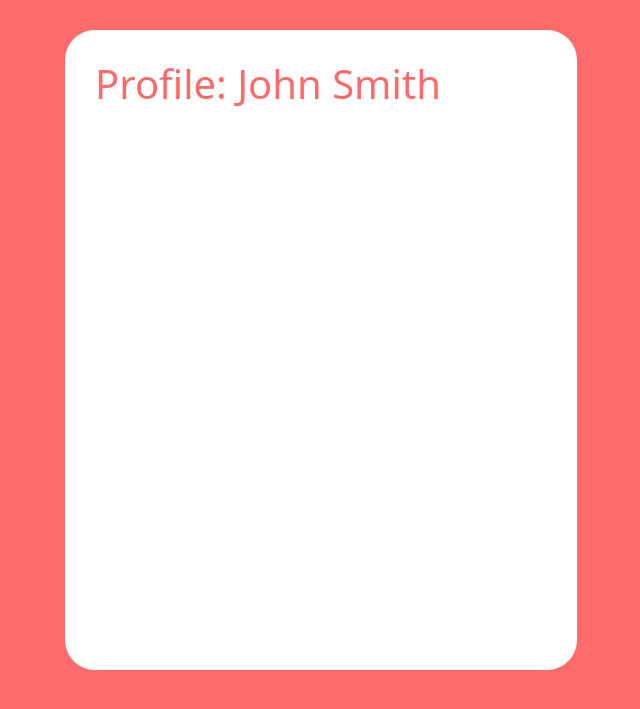
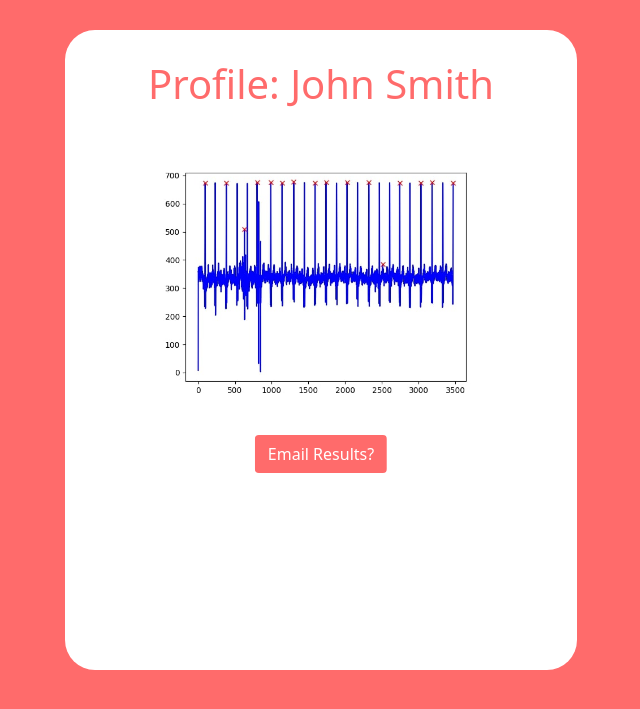
Before and after one commit to devtamer/ecgproject, a Flask app: page /account/2 in a window 1280 px wide. Shown: the part 56-765 px from the top of the page, without its empty margins (319-959 px from the left). Run offline with Flask 2, Linux system fonts and the light colour scheme; data comes from the database, SQL or seed files in the repository; both versions use the stored data as it was after the commit.

Commit message:
Add ECG image to account page

```diff
--- a/main.py
+++ b/main.py
@@ -1,7 +1,9 @@
 from flask import Flask, render_template, url_for, request, redirect
+from flask_bcrypt import Bcrypt
 import sqlite3 as sql
 
 app = Flask(__name__)
+bcrypt = Bcrypt(app)
 
 @app.route("/")
 @app.route("/home")
@@ -18,14 +20,14 @@ def register():
                 "FirstName" : request.form['fname'],
                 "LastName" : request.form['lname'],
                 "Email" : request.form['email'],
-                "Password" : request.form['pass']
+                "Password" : bcrypt.generate_password_hash(request.form['pass'])
             }
             with sql.connect("HeartHealth.db") as con:
                 cur = con.cursor()
                 cur.execute("INSERT INTO user (FirstName, LastName, Email, Password) VALUES(?,?,?,?)", (user["FirstName"], user["LastName"], user["Email"], user["Password"]))
                 con.commit()
                 con.close()
-        except sql.Error as error:
+        except sql.Error:
             return render_template('404.html', error="SQL Error")
         finally:
             return redirect(url_for('login'))
@@ -43,7 +45,7 @@ def login():
                 for row in results:
                     email = row[3]
                     password = row[4]
-                    if ((request.form['email'] == email) and (request.form['pass'] == password)):
+                    if ((request.form['email'] == email) and (bcrypt.check_password_hash(password, request.form['pass']))):
                         return redirect(url_for('account', id=row[0]))
         except sql.Error:
             return render_template('404.html', error="SQL Error")
@@ -60,8 +62,8 @@ def account(id):
                 "LastName" : result[2],
                 "Email" : result[3]
             }
-            return render_template('account.html', user=user)
-    except sql.Error as error:
+            return render_template('account.html', user=user, id=id)
+    except sql.Error:
         return render_template('404.html', error="SQL Error")
 
 if __name__ == '__main__':
--- a/static/styles.min.css
+++ b/static/styles.min.css
@@ -1 +1 @@
-:root {--main-color: #FF6B6B;--darker-color: #FF4757;--accent-color: #FFFFFF;}html {background-color: var(--main-color);}h3 {text-align: center;}.box {position: absolute;width: 40%;height: 80%;left: 50%;transform: translate(-50%, 0);margin-top: 30px;background-color: var(--accent-color);;border-radius: 30px;padding: 30px;color: var(--main-color);}.btn {background-color: var(--main-color);color: var(--accent-color);}.btn:hover {background-color: var(--accent-color);;color: var(--main-color);border-color: var(--main-color);}.heart-img {position: relative;width: 80%;left: 50%;transform: translate(-50%, 0);}.navbar {background-color: var(--darker-color);}.nav-link {color: var(--accent-color);}.nav-link:hover {color: var(--main-color);}.register-form, .login-form {width: 100%;}
+:root {--main-color: #FF6B6B;--darker-color: #FF4757;--accent-color: #FFFFFF;}html {background-color: var(--main-color);}h3 {text-align: center;}.box {position: absolute;width: 40%;height: 80%;left: 50%;transform: translate(-50%, 0);margin-top: 30px;background-color: var(--accent-color);;border-radius: 30px;padding: 30px;color: var(--main-color);}.btn {background-color: var(--main-color);color: var(--accent-color);}.btn:hover {background-color: var(--accent-color);;color: var(--main-color);border-color: var(--main-color);}.email-btn {position: absolute;background-color: var(--main-color);color: var(--accent-color);left: 50%;transform: translate(-50%, 0);}.email-btn:hover {position: absolute;background-color: var(--accent-color);;color: var(--main-color);border-color: var(--main-color);left: 50%;transform: translate(-50%, 0);}.heart-img {position: relative;width: 80%;left: 50%;transform: translate(-50%, 0);}.navbar {background-color: var(--darker-color);}.nav-link {color: var(--accent-color);}.nav-link:hover {color: var(--main-color);}.register-form, .login-form {width: 100%;}
--- a/templates/account.html
+++ b/templates/account.html
@@ -10,6 +10,10 @@
 
 {% block content %}
   <div class="box">
-    <h1>Profile: {{ user.FirstName }} {{ user.LastName }}</h1>
+    <h1 style="text-align: center;">Profile: {{ user.FirstName }} {{ user.LastName }}</h1>
+    <br>
+    <img src="{{ url_for('static', filename='images/ecg/1.jpeg') }}" class="heart-img">
+    <br><br>
+    <button type="submit" class="btn email-btn">Email Results?</button>
   </div>
 {% endblock content %}
--- a/templates/home.html
+++ b/templates/home.html
@@ -21,7 +21,7 @@
     <h3>Welcome To Heart Health!</h3>
     <br>
     <div width="100%">
-      <img src="static/images/heart.jpeg" alt="" class="heart-img">
+      <img src="{{ url_for('static', filename='images/heart.jpeg') }}" alt="" class="heart-img">
     </div>
     <br>
     <p>Heart Health puts your heart as priority #1. Ease your mind about managing your heart's health records with our
--- a/templates/layout.html
+++ b/templates/layout.html
@@ -3,6 +3,9 @@
 <head>
     <meta charset="utf-8">
     <meta name="viewport" content="width=device-width, initial-scale=1, shrink-to-fit=no">
+
+    <!-- Favicon -->
+    <link rel="icon" type="image/x-icon" href="{{ url_for('static', filename='images/heart.jpeg') }}">
 
     <!-- Bootstrap CSS -->
     <link href="https://cdn.jsdelivr.net/npm/bootstrap@5.1.3/dist/css/bootstrap.min.css" rel="stylesheet" integrity="sha384-1BmE4kWBq78iYhFldvKuhfTAU6auU8tT94WrHftjDbrCEXSU1oBoqyl2QvZ6jIW3" crossorigin="anonymous">
```
Also changed, not shown: static/styles.css (+17 -0 lines), HeartHealth.db, static/images/ecg/1.jpeg (added).
